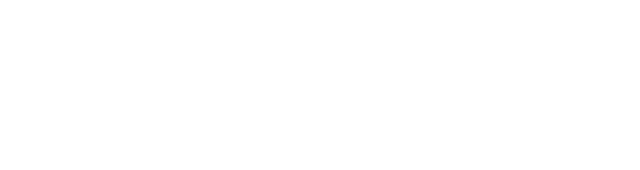
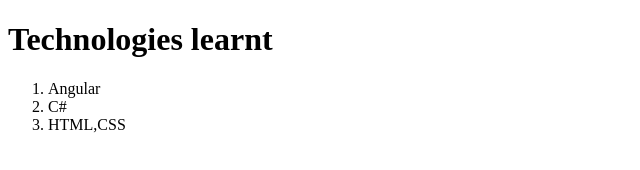
Before and after one commit to vishali0/git-demo, a plain HTML site: page vishali.html in a window 1280 px wide. Shown: the whole page, without its empty margins (0-640 px from the left). Drawn offline with Linux system fonts and the light colour scheme.

Commit message:
Added Technologies Learnt

```diff
--- a/vishali.html
+++ b/vishali.html
@@ -7,8 +7,15 @@
     <title>NextPage</title>
 </head>
 
-<body>
-
-</body>
+<bod>
+    <h1>Technologies learnt</h1>
+    <ol>
+        <li>
+            Angular
+        </li>
+        <li> C#</li>
+        <li>HTML,CSS</li>
+    </ol>
+</bod>
 
 </html>
```
